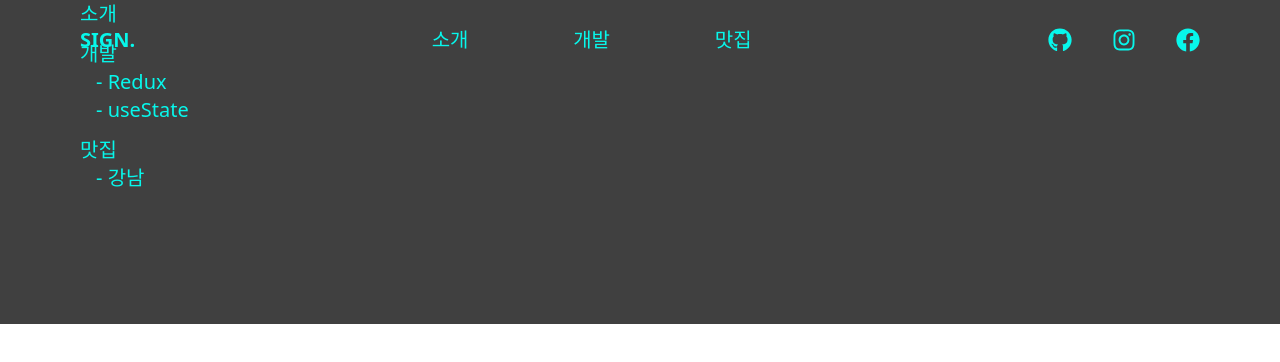
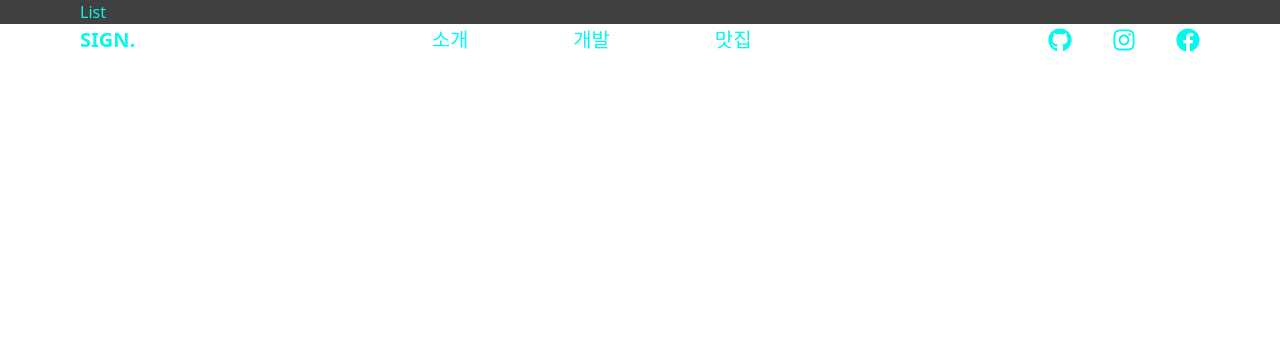
Before and after one commit to issign/blog, a React (Vite) app: page / in a window 1280 px wide. Shown: the top 362 px of the page. Built offline with nearby package versions, Linux system fonts and the light colour scheme; data requests are answered from the project's data file.

Commit message:
Organize files

```diff
--- a/src/App.js
+++ b/src/App.js
@@ -1,13 +1,14 @@
 import { useContext } from "react";
 import NavigationContext from "./components/context/navigation";
-import Nav from "./pages/Nav";
-import Sidebar from "./components/links/Sidebar";
-import Main from "./pages/Main";
+import HomePage from "./pages/HomePage";
+import PostsListPage from "./pages/PostsListPage";
+import Nav from "./components/nav/Nav";
 import Route from "./components/links/Route";
-import Create from "./pages/Create";
+import CreatePage from "./pages/CreatePage";
 import {
   useFetchCategoriesQuery,
   useFetchAllSubCategoriesQuery,
+  useFetchPostsQuery,
 } from "./store";
 
 function App() {
@@ -24,6 +25,12 @@ function App() {
     isLoading: isSubCategoriesLoading,
   } = useFetchAllSubCategoriesQuery();
 
+  const {
+    data: posts,
+    error: postsError,
+    isLoading: isPostsLoading,
+  } = useFetchPostsQuery();
+
   // Only the main page will show Nav component
   const { currentPath } = useContext(NavigationContext);
 
@@ -31,23 +38,28 @@ function App() {
   const shouldHideMain = hideMain.includes(currentPath);
 
   // It needs to be modified as a loading page at the beginning
-  if (isCategoriesLoading || isSubCategoriesLoading) return <p>Loading...</p>;
+  if (isCategoriesLoading || isSubCategoriesLoading || isPostsLoading)
+    return <p>Loading...</p>;
 
   return (
     <div className="bg-background-color text-primary-color px-20">
       {!shouldHideMain && (
-        <Route path="/">
+        <>
           <Nav categories={categories} subCategories={subCategories} />
-          <Sidebar
-            categories={categories}
-            subCategories={subCategories}
-          ></Sidebar>
-          <Main categories={categories} subCategories={subCategories} />
-        </Route>
+          <Route path="/">
+            <HomePage></HomePage>
+          </Route>
+          <Route path="/posts">
+            <PostsListPage
+              categories={categories}
+              subCategories={subCategories}
+            ></PostsListPage>
+          </Route>
+        </>
       )}
 
       <Route path="/create">
-        <Create categories={categories} subCategories={subCategories} />
+        <CreatePage categories={categories} subCategories={subCategories} />
       </Route>
     </div>
   );
--- a/src/components/links/NavDropdown.js
+++ b/src/components/nav/NavDropdown.js
@@ -1,4 +1,4 @@
-import Link from "./Link";
+import Link from "../links/Link";
 
 // category is an object and options are a list of objects
 function NavDropdown({ category, options }) {
--- a/src/components/links/Sidebar.js
+++ b/src/components/nav/Sidebar.js
@@ -1,4 +1,4 @@
-import NestedMenu from "../ui/NestedMenu";
+import SidebarList from "./SidebarList";
 
 function Sidebar({ categories, subCategories }) {
   const renderedLists = categories.map((category) => {
@@ -7,11 +7,11 @@ function Sidebar({ categories, subCategories }) {
     );
 
     return (
-      <NestedMenu
+      <SidebarList
         key={category.id}
         category={category}
         subCategory={filteredSubCategories}
-      ></NestedMenu>
+      ></SidebarList>
     );
   });
   return <div className="pb-10">{renderedLists}</div>;
--- a/src/components/ui/NestedMenu.js
+++ b/src/components/nav/SidebarList.js
@@ -1,6 +1,6 @@
 import Link from "../links/Link";
 
-function NestedMenu({ category, subCategory }) {
+function SidebarList({ category, subCategory }) {
   const renderedSubCategories = subCategory?.map((subCategory) => {
     return (
       <Link key={subCategory.id} to={subCategory.path}>
@@ -17,4 +17,4 @@ function NestedMenu({ category, subCategory }) {
   );
 }
 
-export default NestedMenu;
+export default SidebarList;
--- a/src/pages/Create.js
+++ b/src/pages/CreatePage.js
@@ -7,7 +7,7 @@ import Panel from "../components/ui/Panel";
 import { useAddPostMutation } from "../store";
 import ReactQuillEditor from "../components/forms/ReactQuillEditor";
 
-function Create({ categories, subCategories }) {
+function CreatePage({ categories, subCategories }) {
   const [content, setContent] = useState("");
   const [title, setTitle] = useState("");
   const [showModal, setShowModal] = useState(false);
@@ -151,4 +151,4 @@ function Create({ categories, subCategories }) {
   );
 }
 
-export default Create;
+export default CreatePage;
--- /dev/null
+++ b/src/pages/HomePage.js
@@ -0,0 +1,12 @@
+import PostsList from "../components/posts/PostsList";
+import PostsListItem from "../components/posts/PostsListItem";
+
+function HomePage() {
+  return (
+    <div>
+      <PostsList></PostsList>
+    </div>
+  );
+}
+
+export default HomePage;
--- a/src/pages/Main.js
+++ /dev/null
@@ -1,24 +0,0 @@
-import Route from "../components/links/Route";
-import PostsList from "../components/posts/PostsList";
-import { useFetchPostsQuery } from "../store";
-
-function Main({ categories, subCategories }) {
-  const {
-    data: posts,
-    error: postsError,
-    isLoading: isPostsLoading,
-  } = useFetchPostsQuery();
-
-  // Need to modify this in the future
-  if (isPostsLoading) return <p>Posts Loading...</p>;
-
-  return (
-    <div className="pt-20">
-      <Route path="/development">
-        <PostsList></PostsList>
-      </Route>
-    </div>
-  );
-}
-
-export default Main;
--- /dev/null
+++ b/src/pages/PostsListPage.js
@@ -0,0 +1,11 @@
+import Sidebar from "../components/nav/Sidebar";
+
+function PostsListPage({ categories, subCategories }) {
+  return (
+    <div>
+      <Sidebar categories={categories} subCategories={subCategories}></Sidebar>
+    </div>
+  );
+}
+
+export default PostsListPage;
```
Also changed, not shown: src/components/nav/Nav.js (renamed from src/pages/Nav.js, +4 -4 lines).
